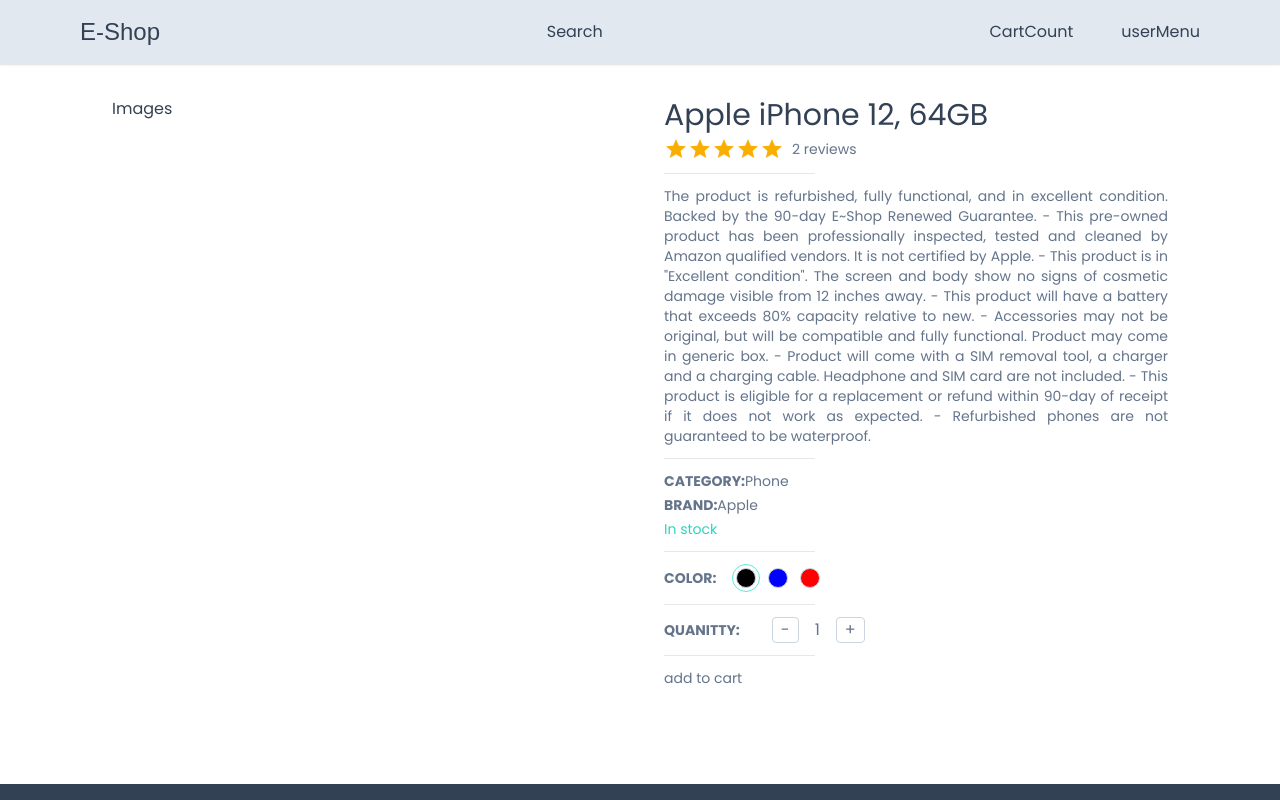
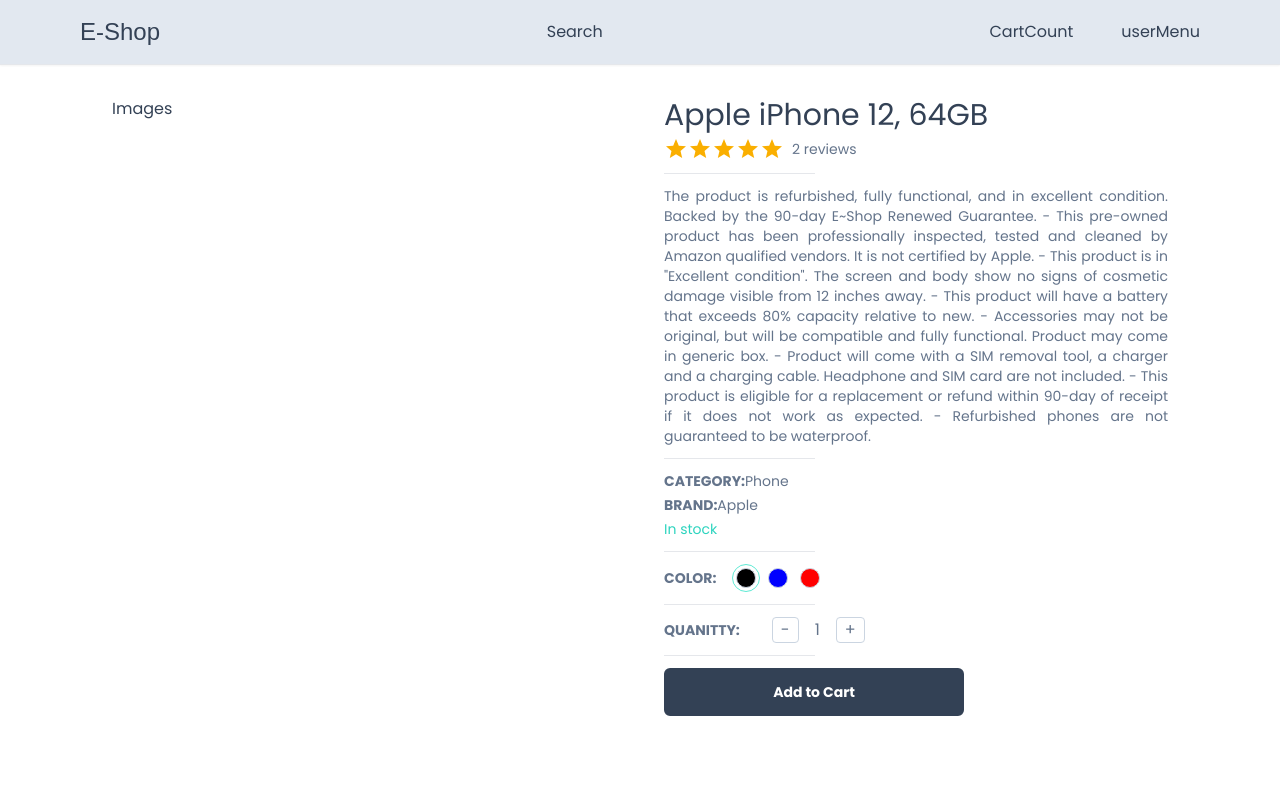
Before and after one commit to WenChun19/e-shop, a Next.js app: page /product/1 in a window 1280 px wide. Shown: the top 800 px of the page. Built offline with nearby package versions, Linux system fonts and the light colour scheme; a web font is replaced by a local one.

Commit message:
Add to cart (custom button)

```diff
--- /dev/null
+++ b/app/components/Button.tsx
@@ -0,0 +1,50 @@
+"use client";
+
+import { IconType } from "react-icons/lib";
+
+interface ButtonProps {
+  label: string;
+  disabled?: boolean;
+  outline?: boolean;
+  small?: boolean;
+  custom?: string;
+  icon?: IconType;
+  onClick: (e: React.MouseEvent<HTMLButtonElement>) => void;
+}
+
+const Button: React.FC<ButtonProps> = ({
+  label,
+  disabled,
+  outline,
+  small,
+  custom,
+  icon: Icon,
+  onClick,
+}) => {
+  return (
+    <button
+      disabled={disabled}
+      className={`disabled:opacity-70
+    disabled:cursor-not-allowed
+    rounded-md
+    hover:opacity-80
+    transition
+    w-full
+    border-slate-700
+    flex
+    items-center
+    justify-center
+    gap-2
+    ${outline ? "bg-white" : "bg-slate-700"}
+    ${outline ? "text-slate-700" : "text-white"}
+    ${small ? "text-sm font-light" : "text-md font-semibold"}
+    ${small ? "py-1 px-2 border-[1px]" : "py-3 px-4 border-2"}
+    ${custom ? custom : ""}`}
+    >
+      {Icon && <Icon size={24} />}
+      {label}
+    </button>
+  );
+};
+
+export default Button;
--- a/app/product/[productId]/ProductDetails.tsx
+++ b/app/product/[productId]/ProductDetails.tsx
@@ -1,5 +1,6 @@
 "use client";
 
+import Button from "@/app/components/Button";
 import SetColor from "@/app/components/products/SetColor";
 import SetQuantity from "@/app/components/products/SetQuantity";
 import { Rating } from "@mui/material";
@@ -121,7 +122,9 @@
         />
 
         <Horizontal />
-        <div>add to cart</div>
+        <div className="max-w-[300px]">
+          <Button label="Add to Cart" onClick={() => {}} />
+        </div>
       </div>
     </div>
   );
```
